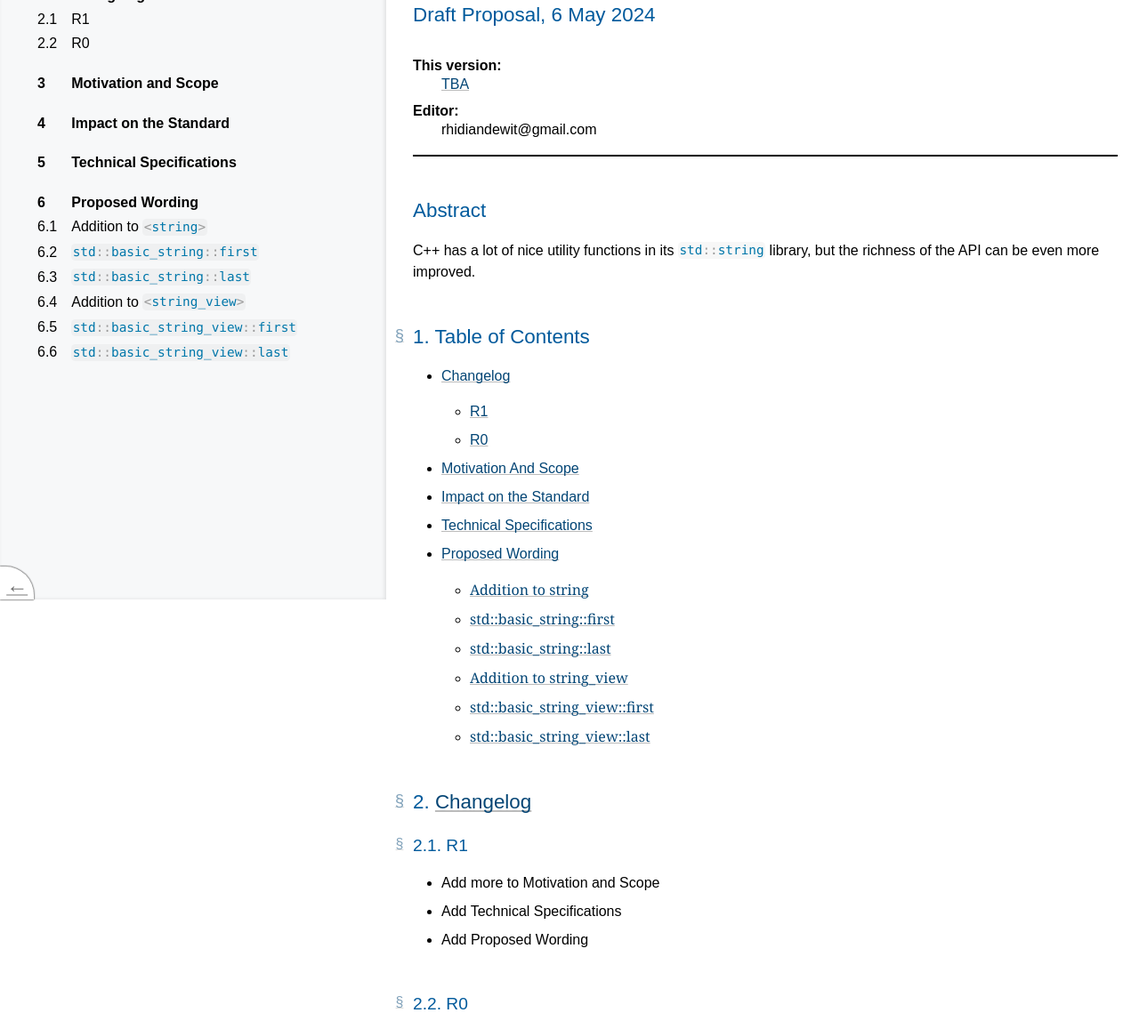
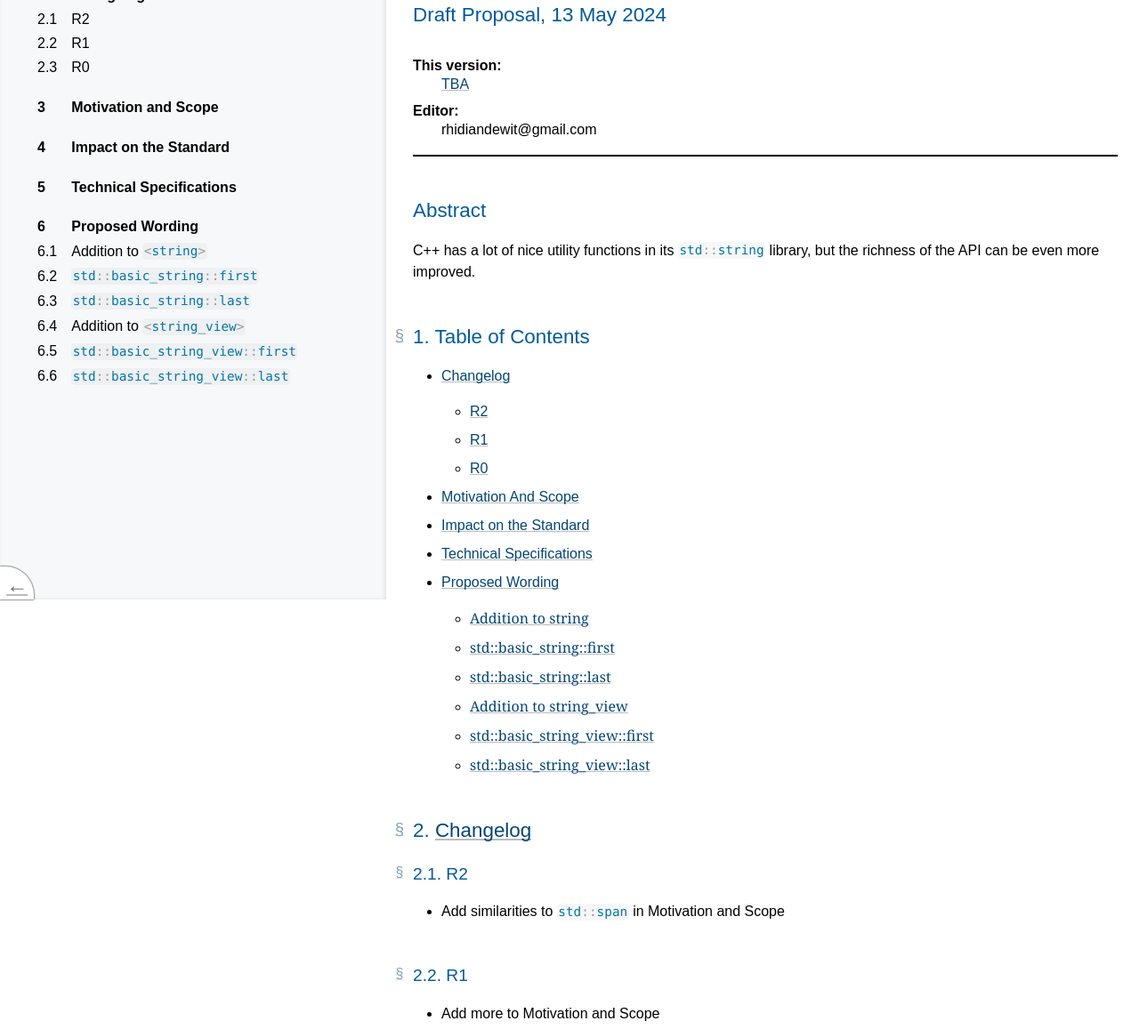
Before and after one commit to Rhidian12/firstlastString, a plain HTML site: page docs/index.html in a window 1280 px wide. Shown: the part 126-1283 px from the top of the page at 89% size. Drawn offline with Linux system fonts and the light colour scheme.

Commit message:
new html doc

```diff
--- a/docs/index.html
+++ b/docs/index.html
@@ -2014,7 +2014,7 @@ c-[il] { color: #000000 } /* Literal.Number.Integer.Long */
   <div class="head">
    <p data-fill-with="logo"></p>
    <h1 class="p-name no-ref" id="title">DOCUMENT NUMBER? Adding .first() and .last() to strings</h1>
-   <h2 class="no-num no-toc no-ref heading settled" id="profile-and-date"><span class="content">Draft Proposal, <time class="dt-updated" datetime="2024-05-06">6 May 2024</time></span></h2>
+   <h2 class="no-num no-toc no-ref heading settled" id="profile-and-date"><span class="content">Draft Proposal, <time class="dt-updated" datetime="2024-05-13">13 May 2024</time></span></h2>
    <div data-fill-with="spec-metadata">
     <dl>
      <dt>This version:
@@ -2038,8 +2038,9 @@ c-[il] { color: #000000 } /* Literal.Number.Integer.Long */
     <li>
      <a href="#changelog"><span class="secno">2</span> <span class="content"><span>Changelog</span></span></a>
      <ol class="toc">
-      <li><a href="#r1"><span class="secno">2.1</span> <span class="content">R1</span></a>
-      <li><a href="#r0"><span class="secno">2.2</span> <span class="content">R0</span></a>
+      <li><a href="#r2"><span class="secno">2.1</span> <span class="content">R2</span></a>
+      <li><a href="#r1"><span class="secno">2.2</span> <span class="content">R1</span></a>
+      <li><a href="#r0"><span class="secno">2.3</span> <span class="content">R0</span></a>
      </ol>
     <li><a href="#motivation"><span class="secno">3</span> <span class="content">Motivation and Scope</span></a>
     <li><a href="#impact"><span class="secno">4</span> <span class="content">Impact on the Standard</span></a>
@@ -2062,6 +2063,8 @@ c-[il] { color: #000000 } /* Literal.Number.Integer.Long */
     <li data-md>
      <p><a href="#changelog">Changelog</a></p>
      <ul>
+      <li data-md>
+       <p><a href="#r2">R2</a></p>
       <li data-md>
        <p><a href="#r1">R1</a></p>
       <li data-md>
@@ -2091,7 +2094,12 @@ c-[il] { color: #000000 } /* Literal.Number.Integer.Long */
      </ul>
    </ul>
    <h2 class="heading settled" data-level="2" id="changelog"><span class="secno">2. </span><span class="content"><a href="#changelog">Changelog</a></span><a class="self-link" href="#changelog"></a></h2>
-   <h3 class="heading settled" data-level="2.1" id="r1"><span class="secno">2.1. </span><span class="content">R1</span><a class="self-link" href="#r1"></a></h3>
+   <h3 class="heading settled" data-level="2.1" id="r2"><span class="secno">2.1. </span><span class="content">R2</span><a class="self-link" href="#r2"></a></h3>
+   <ul>
+    <li data-md>
+     <p>Add similarities to <code class="highlight"><c- n>std</c-><c- o>::</c-><c- n>span</c-></code> in Motivation and Scope</p>
+   </ul>
+   <h3 class="heading settled" data-level="2.2" id="r1"><span class="secno">2.2. </span><span class="content">R1</span><a class="self-link" href="#r1"></a></h3>
    <ul>
     <li data-md>
      <p>Add more to Motivation and Scope</p>
@@ -2100,7 +2108,7 @@ c-[il] { color: #000000 } /* Literal.Number.Integer.Long */
     <li data-md>
      <p>Add Proposed Wording</p>
    </ul>
-   <h3 class="heading settled" data-level="2.2" id="r0"><span class="secno">2.2. </span><span class="content">R0</span><a class="self-link" href="#r0"></a></h3>
+   <h3 class="heading settled" data-level="2.3" id="r0"><span class="secno">2.3. </span><span class="content">R0</span><a class="self-link" href="#r0"></a></h3>
    <ul>
     <li data-md>
      <p>Initial revision</p>
@@ -2121,6 +2129,8 @@ Having these 2 utility functions brings a couple of benefits:</p>
    </ol>
    <p>There is the argument of the <code class="highlight"><c- n>std</c-><c- o>::</c-><c- n>string</c-></code> API already being far too large, and this being only a minor addition.
 Although this is true, the <code class="highlight"><c- n>std</c-><c- o>::</c-><c- n>string</c-></code> API has some weird missing features, and the richness of the API is important, currently, programmers are often forced to make small utility functions themselves to do trivial operations on a string that should be part of the STL.</p>
+   <p>There is also already existing similar functionality in <code class="highlight"><c- n>std</c-><c- o>::</c-><c- n>span</c-></code>. <code class="highlight"><c- n>std</c-><c- o>::</c-><c- n>span</c-><c- o>::</c-><c- n>first</c-></code> and <code class="highlight"><c- n>std</c-><c- o>::</c-><c- n>span</c-><c- o>::</c-><c- n>last</c-></code> already exist and implement the feature proposed in this paper, even though there is also the <code class="highlight"><c- n>std</c-><c- o>::</c-><c- n>span</c-><c- o>::</c-><c- n>subspan</c-></code> function, suggesting that <code class="highlight"><c- n>std</c-><c- o>::</c-><c- n>span</c-><c- o>::</c-><c- n>first</c-><c- p>()</c-></code> and <code class="highlight"><c- n>std</c-><c- o>::</c-><c- n>span</c-><c- o>::</c-><c- n>last</c-><c- p>()</c-></code> had enough interest to be added besides <code class="highlight"><c- n>std</c-><c- o>::</c-><c- n>span</c-><c- o>::</c-><c- n>subspan</c-><c- p>()</c-></code>.
+I believe it should be the same treatment for <code class="highlight"><c- n>std</c-><c- o>::</c-><c- n>string</c-></code> and <code class="highlight"><c- n>std</c-><c- o>::</c-><c- n>string_view</c-></code>, which only have <code class="highlight"><c- p>.</c-><c- n>substr</c-><c- p>()</c-></code>.</p>
    <h2 class="heading settled" data-level="4" id="impact"><span class="secno">4. </span><span class="content">Impact on the Standard</span><a class="self-link" href="#impact"></a></h2>
     These are 2 minor utility functions to be added to the <code class="highlight"><c- n>std</c-><c- o>::</c-><c- n>string</c-></code> and <code class="highlight"><c- n>std</c-><c- o>::</c-><c- n>string_view</c-></code> API, not impacting any existing code, so the impact on the standard is minimal.
    <h2 class="heading settled" data-level="5" id="technical"><span class="secno">5. </span><span class="content">Technical Specifications</span><a class="self-link" href="#technical"></a></h2>
```
